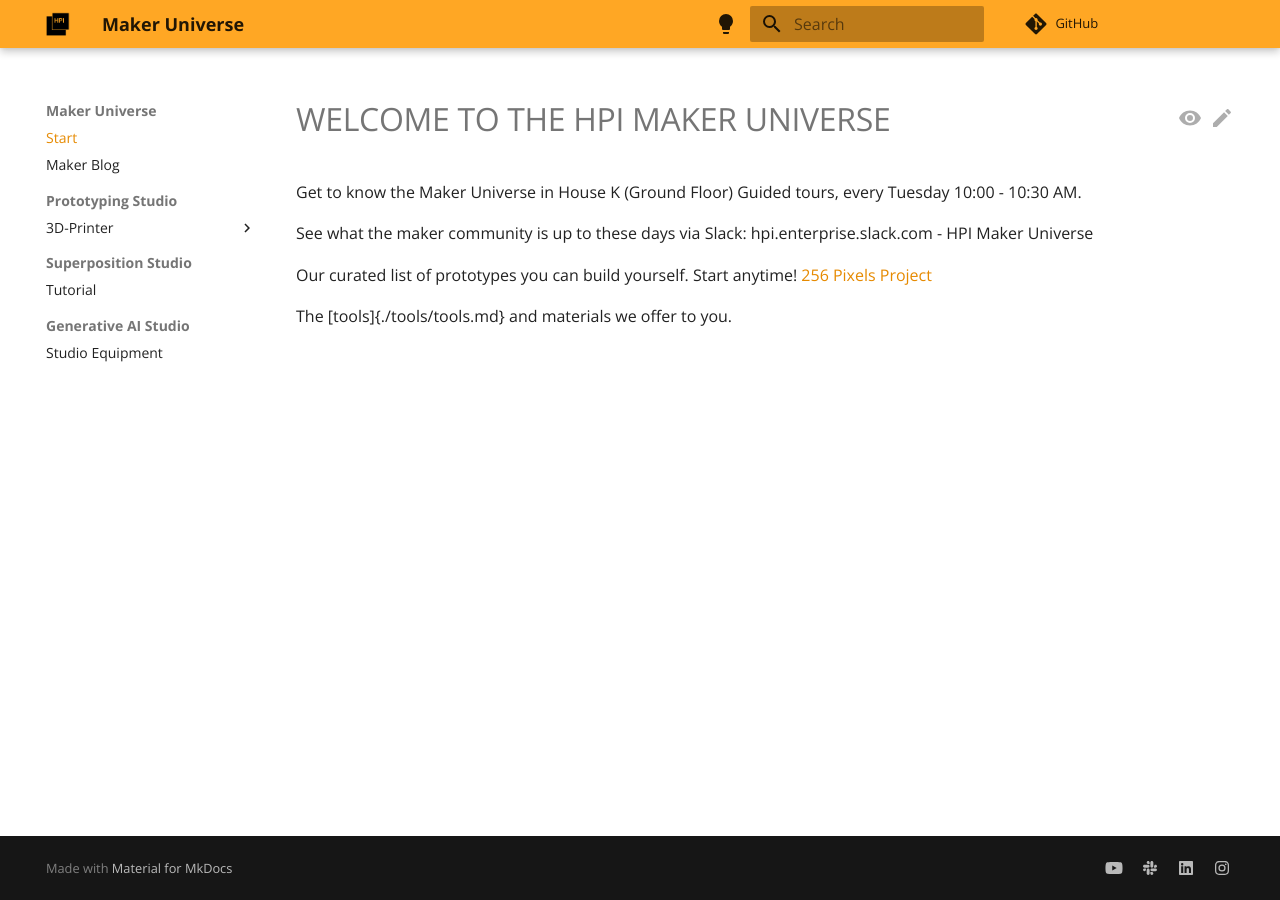
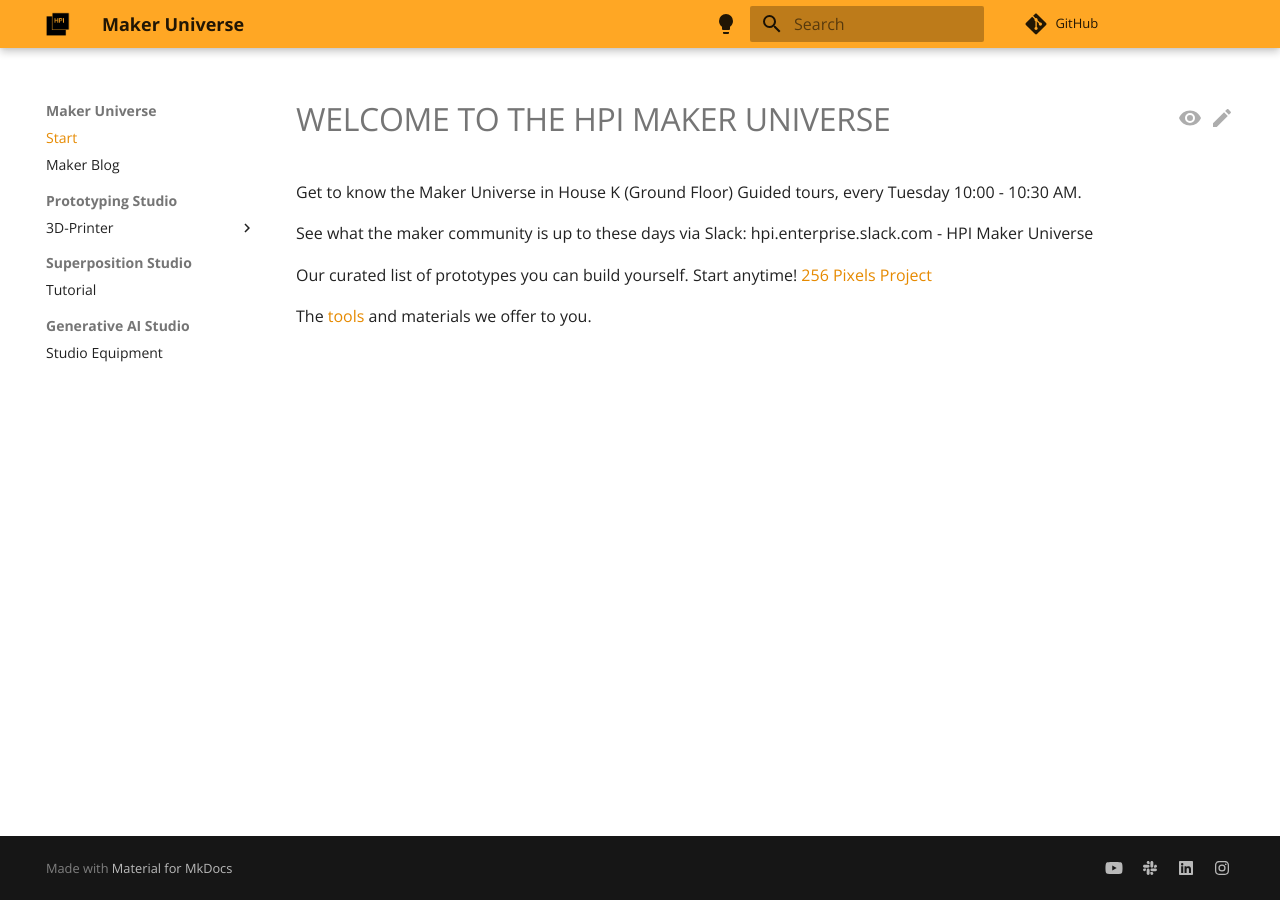
Before and after one commit to makeruniverse/docs, an MkDocs documentation site: the page built from docs/index.md, in a window 1280 px wide. Built offline with MkDocs 1.6.1 and Material for MkDocs 9.7.7, drawn with Linux system fonts in a browser that asks for light colours; comment, search, counter and statistics services are not loaded.

Commit message:
tools link

```diff
--- a/docs/index.md
+++ b/docs/index.md
@@ -12,4 +12,4 @@ See what the maker community is up to these days via Slack: hpi.enterprise.slack
 Our curated list of prototypes you can build yourself. Start anytime!
 [256 Pixels Project](./projects/256-pixels-projects.md)
 
-The [tools]{./tools/tools.md} and materials we offer to you.
+The [tools](./tools/tools.md) and materials we offer to you.
```
